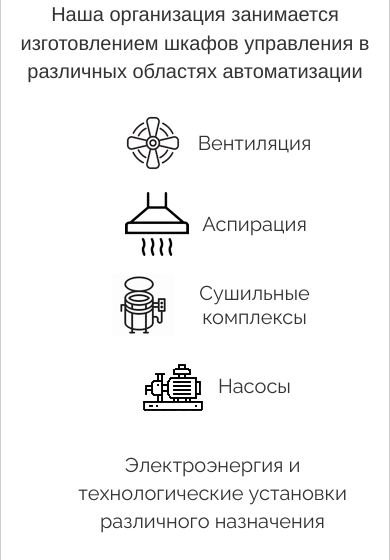
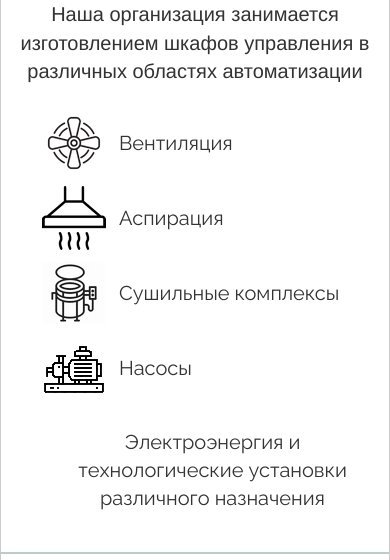
Before and after one commit to ikupdev/new-kupenergo.ru, a plain HTML site: page index.html in a window 390 px wide. Shown: the part 540-1100 px from the top of the page. Drawn offline with Linux system fonts and the light colour scheme.

Commit message:
about resize behaviour fixed

```diff
--- a/css/main.css
+++ b/css/main.css
@@ -210,7 +210,8 @@ navbar-brand-small-wrapper {
     display: flex;
 }
 
-.features-icon:hover {
+.features-ul-wrap {
+    margin: 0 auto;
 }
 
 .features-icon div img {
@@ -229,6 +230,25 @@ navbar-brand-small-wrapper {
     line-height: 1.2;
 }
 
+@media (max-width: 1010px) {
+
+    .features-ul {
+        margin-left: -25px;
+    }
+
+    .features-ul > li {
+        display:block;
+    }
+    .features-ul-wrap {
+        width: 400px;
+    }
+
+    .features-icon {
+        width: auto;
+        max-width: 320px;
+    }
+
+}
 
 .container-benefits p {
         font-size: 19px;
--- a/index.html
+++ b/index.html
@@ -76,6 +76,7 @@
             </div>
         </div>
         <div class="features-ul-block">
+            <div class="features-ul-wrap">
                 <ul class="features-ul">
                     <li>
                         <div class="features-icon">
@@ -118,6 +119,7 @@
                         </div>
                     </li>
                 </ul>
+            </div>
         </div>
         <div class="electrotext">
             <p>Электроэнергия и технологические установки различного назначения</p>
```
Lines whose indentation alone changed are shown as unchanged.
